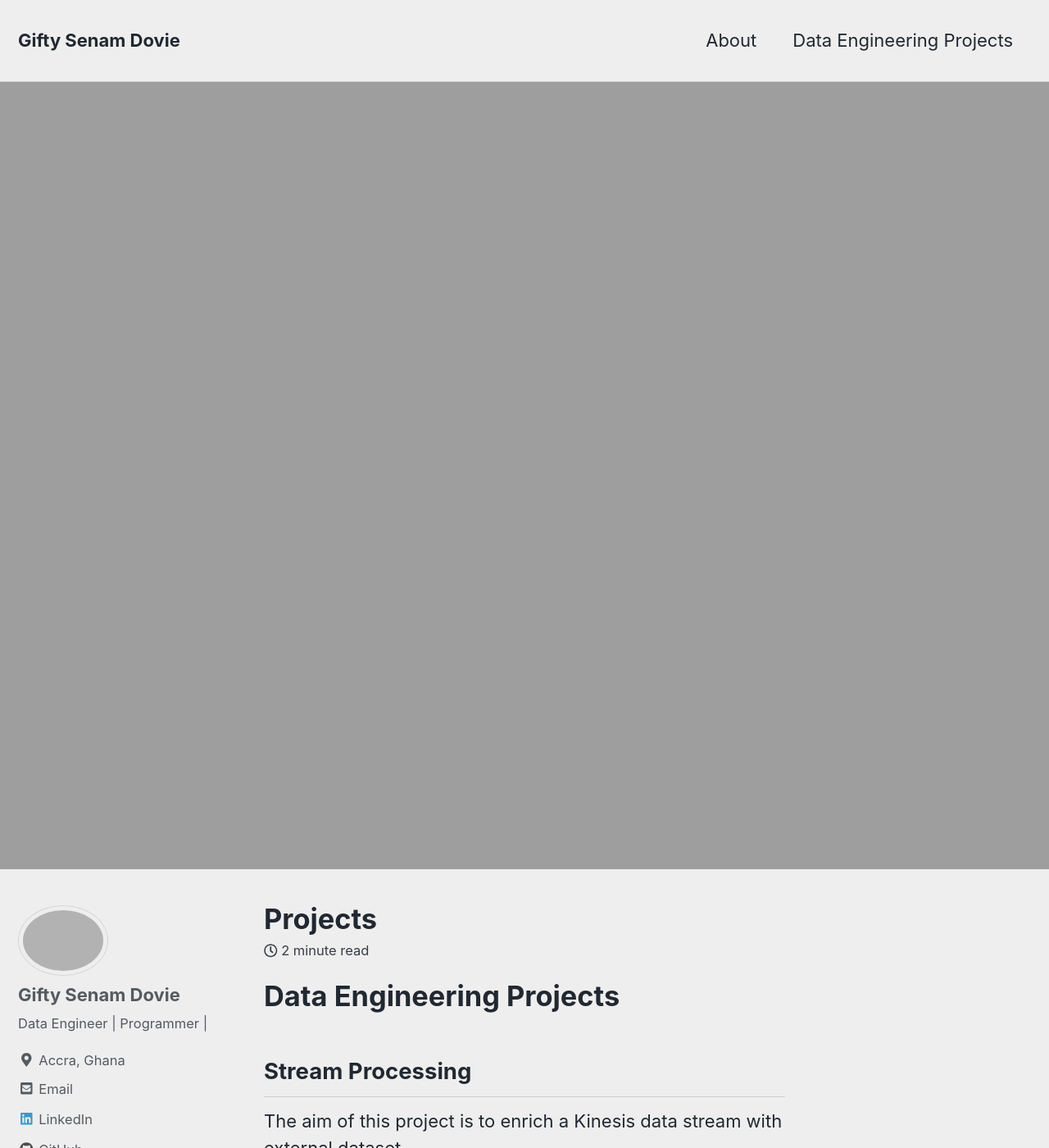
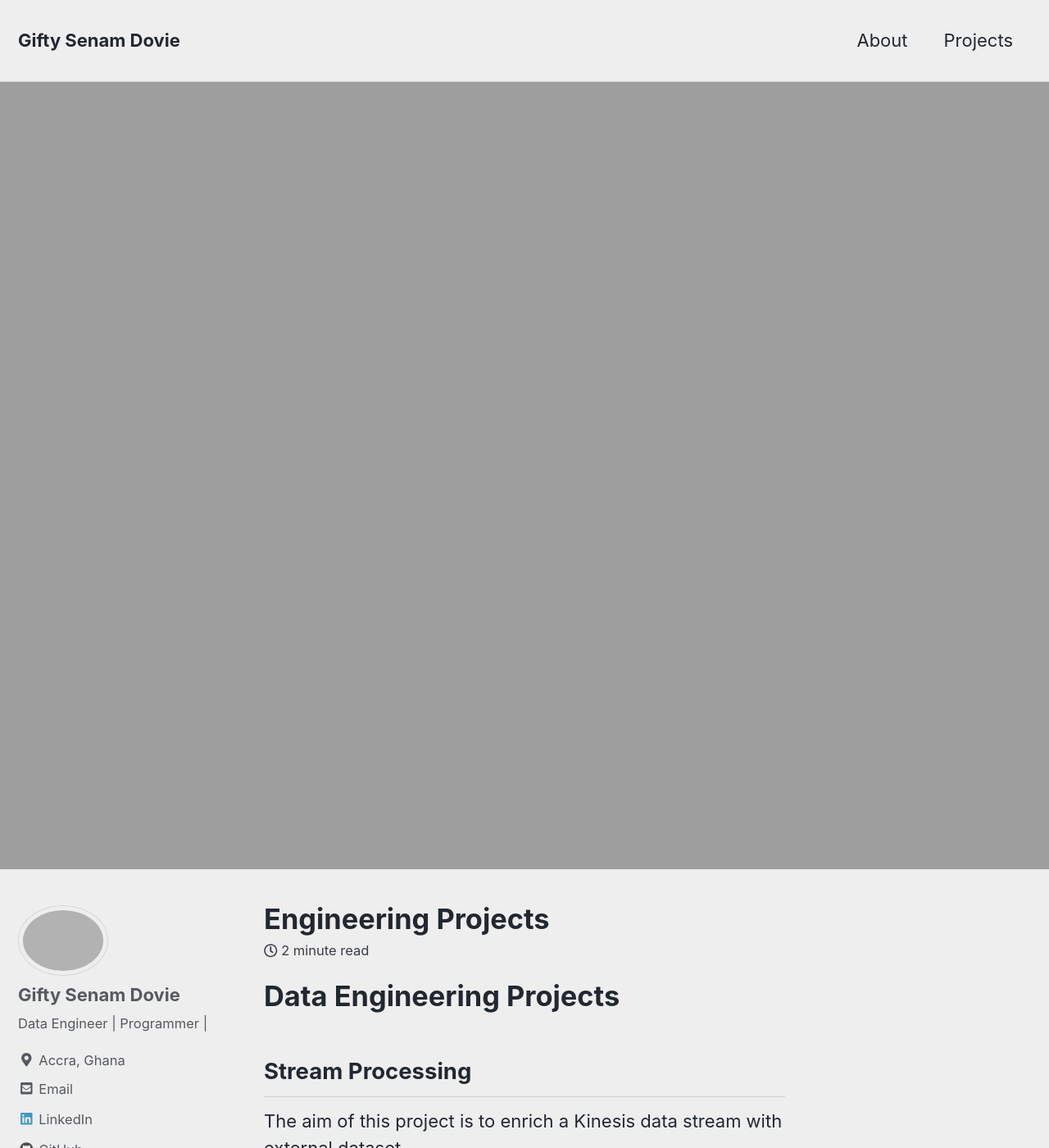
Before and after one commit to EnaSmoak/EnaSmoak.github.io, a Jekyll site: the page built from _posts/2018-01-28-perceptron.md, in a window 1280 px wide and 1400 px high. Shown: the whole window at 82% size. Built offline with Jekyll 4.4.1, drawn with Linux system fonts in a browser that asks for light colours; nearby versions of some CDN libraries; formulas are drawn with MathJax 3.

Commit message:
edit heading and page name

```diff
--- a/_data/navigation.yml
+++ b/_data/navigation.yml
@@ -2,7 +2,7 @@
 main:
   - title: "About"
     url: /about/
-  - title: "Data Engineering Projects"
+  - title: "Projects"
     url: /perceptron/
   # - title: "About"
   #   url: https://mmistakes.github.io/minimal-mistakes/about/
```
Also changed, not shown: _posts/2018-01-28-perceptron.md (+1 -1 lines).
